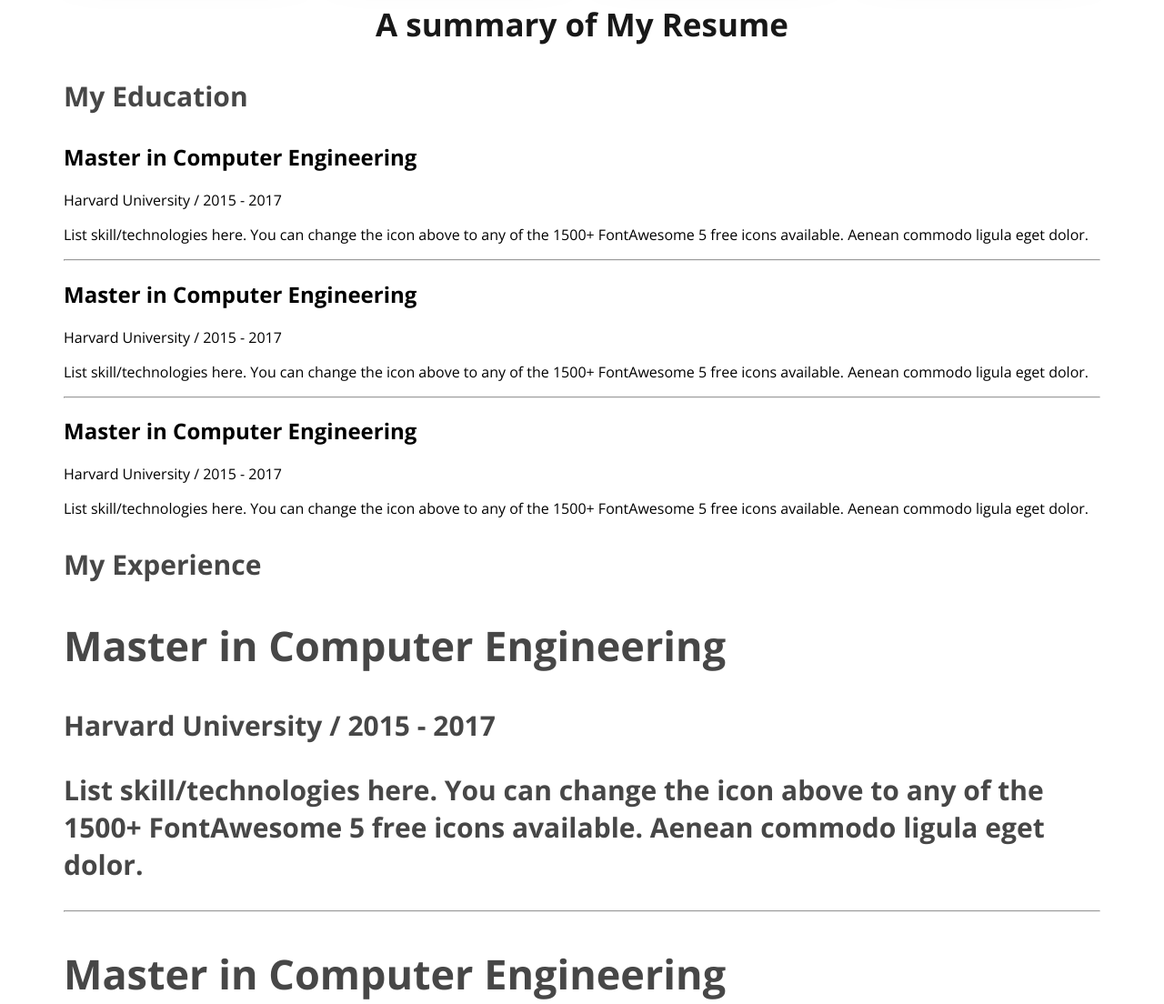
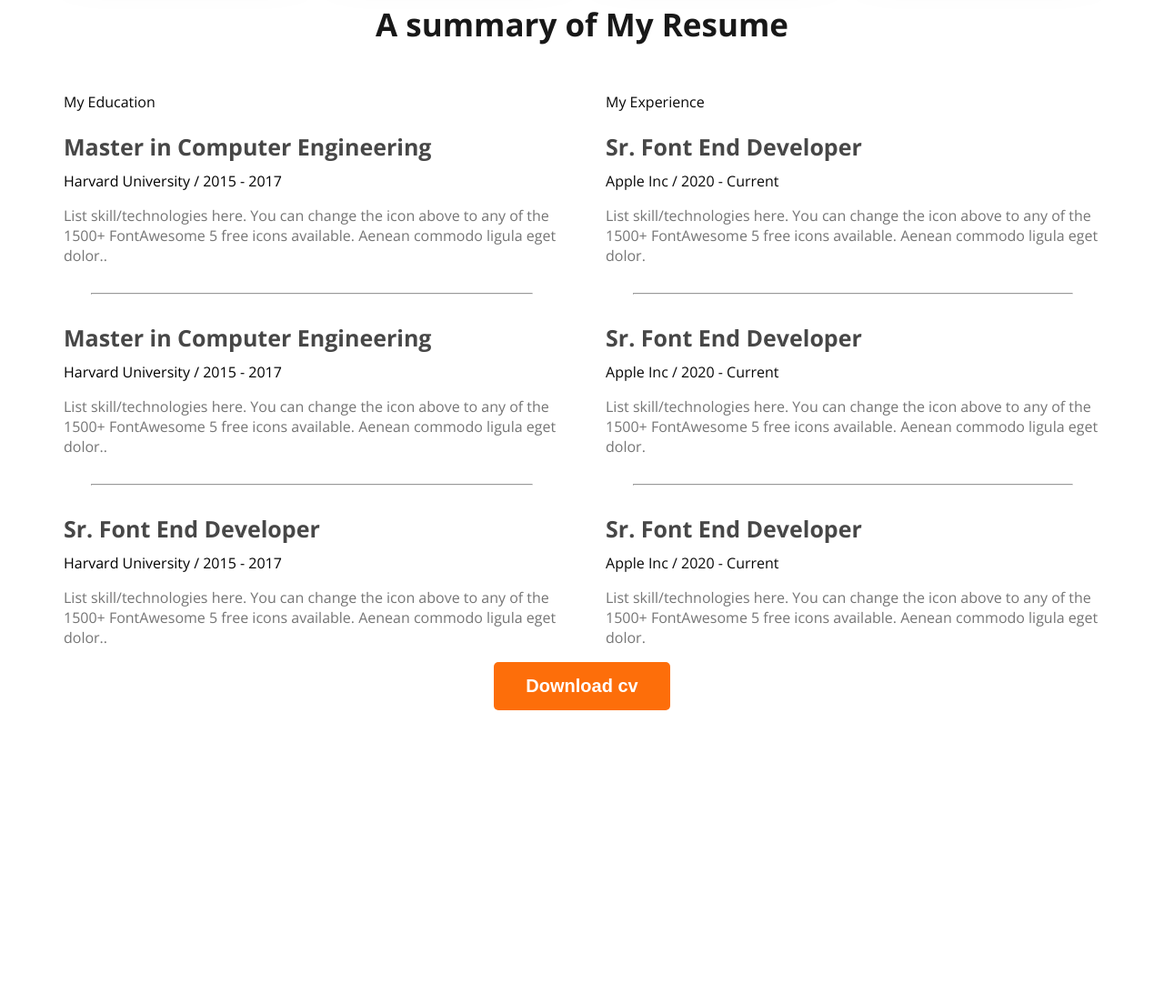
Before and after one commit to Hasnatmozumdar/webdevelopment-portfoli2o, a plain HTML site: page index.html in a window 1280 px wide. Shown: the part 2295-3399 px from the top of the page at 91% size. After the commit the page ends 3084 px from the top, so only its background shows below. Drawn offline with nearby package versions, Linux system fonts and the light colour scheme.

Commit message:
download cv

```diff
--- a/index.html
+++ b/index.html
@@ -111,49 +111,50 @@
                     <h2 class="resume-item-title">Master in Computer Engineering</h2>
                     <resume-item-institute>Harvard University / 2015 - 2017</resume-item-institute>
                     <p class="resume-item-description">List skill/technologies here. You can change the icon above
-                        to any of the 1500+ FontAwesome 5 free icons available. Aenean commodo ligula eget dolor.</p>
+                        to any of the 1500+ FontAwesome 5 free icons available. Aenean commodo ligula eget dolor..</p>
                 </div>
                 <hr>
                 <div class="resume-item">
                     <h2 class="resume-item-title">Master in Computer Engineering</h2>
                     <resume-item-institute>Harvard University / 2015 - 2017</resume-item-institute>
                     <p class="resume-item-description">List skill/technologies here. You can change the icon above
-                        to any of the 1500+ FontAwesome 5 free icons available. Aenean commodo ligula eget dolor.</p>
+                        to any of the 1500+ FontAwesome 5 free icons available. Aenean commodo ligula eget dolor..</p>
                 </div>
                 <hr>
                 <div class="resume-item">
-                    <h2 class="resume-item-title">Master in Computer Engineering</h2>
+                    <h2 class="resume-item-title">Sr. Font End Developer</h2>
                     <resume-item-institute>Harvard University / 2015 - 2017</resume-item-institute>
                     <p class="resume-item-description">List skill/technologies here. You can change the icon above
-                        to any of the 1500+ FontAwesome 5 free icons available. Aenean commodo ligula eget dolor.</p>
+                        to any of the 1500+ FontAwesome 5 free icons available. Aenean commodo ligula eget dolor..</p>
                 </div>
 
                 </div>
                 <div class="resume-colum-title">
                     <h3 class="resume-colum-title">My Experience</h3>
                     <div class="resume-item">
-                        <h2 class="resume-item-title">Master in Computer Engineering</h2>
-                        <resume-item-institute>Harvard University / 2015 - 2017</resume-item-institute>
+                        <h2 class="resume-item-title">Sr. Font End Developer</h2>
+                        <resume-item-institute>Apple Inc / 2020 - Current</resume-item-institute>
                         <p class="resume-item-description">List skill/technologies here. You can change the icon above
                             to any of the 1500+ FontAwesome 5 free icons available. Aenean commodo ligula eget dolor.</p>
                     </div>
                     <hr>
                     <div class="resume-item">
-                        <h2 class="resume-item-title">Master in Computer Engineering</h2>
-                        <resume-item-institute>Harvard University / 2015 - 2017</resume-item-institute>
+                        <h2 class="resume-item-title">Sr. Font End Developer</h2>
+                        <resume-item-institute>Apple Inc / 2020 - Current</resume-item-institute>
                         <p class="resume-item-description">List skill/technologies here. You can change the icon above
                             to any of the 1500+ FontAwesome 5 free icons available. Aenean commodo ligula eget dolor.</p>
                     </div>
                     <hr>
                     <div class="resume-item">
-                        <h2 class="resume-item-title">Master in Computer Engineering</h2>
-                        <resume-item-institute>Harvard University / 2015 - 2017</resume-item-institute>
+                        <h2 class="resume-item-title">Sr. Font End Developer</h2>
+                        <resume-item-institute>Apple Inc / 2020 - Current</resume-item-institute>
                         <p class="resume-item-description">List skill/technologies here. You can change the icon above
                             to any of the 1500+ FontAwesome 5 free icons available. Aenean commodo ligula eget dolor.</p>
                     </div>
                 </div>
-
         </div>
+        <div class="download-cv">
+        <button class="btn-primary">Download cv</button></div>
     </section>
 </main>
 <footer>
--- a/style/portfolio.css
+++ b/style/portfolio.css
@@ -147,7 +147,39 @@ main sectio {
 
 /* Resume section style */
 .resume-colum-title {
+    color: #080808;
+    font-size: 16px;
+    font-weight: 400;
+}
+
+.resume-container {
+    display: flex;
+    gap: 50px
+}
+
+.resume-item-title {
     color: #474747;
-    font-size: 30px;
+    font-size: 25px;
     font-weight: 700;
+    margin-bottom: 10px;
 }
+
+.resume-item-institute{
+    margin-bottom: 20px;
+    margin-top: 0px;
+}
+
+.resume-item-institute,
+.resume-item-description {
+    color: #757575;
+}
+
+
+.resume-container hr{
+    margin: 30px;
+}
+
+.download-cv{
+    text-align: center;
+    margin-top: 50pxgit;
+}
```
